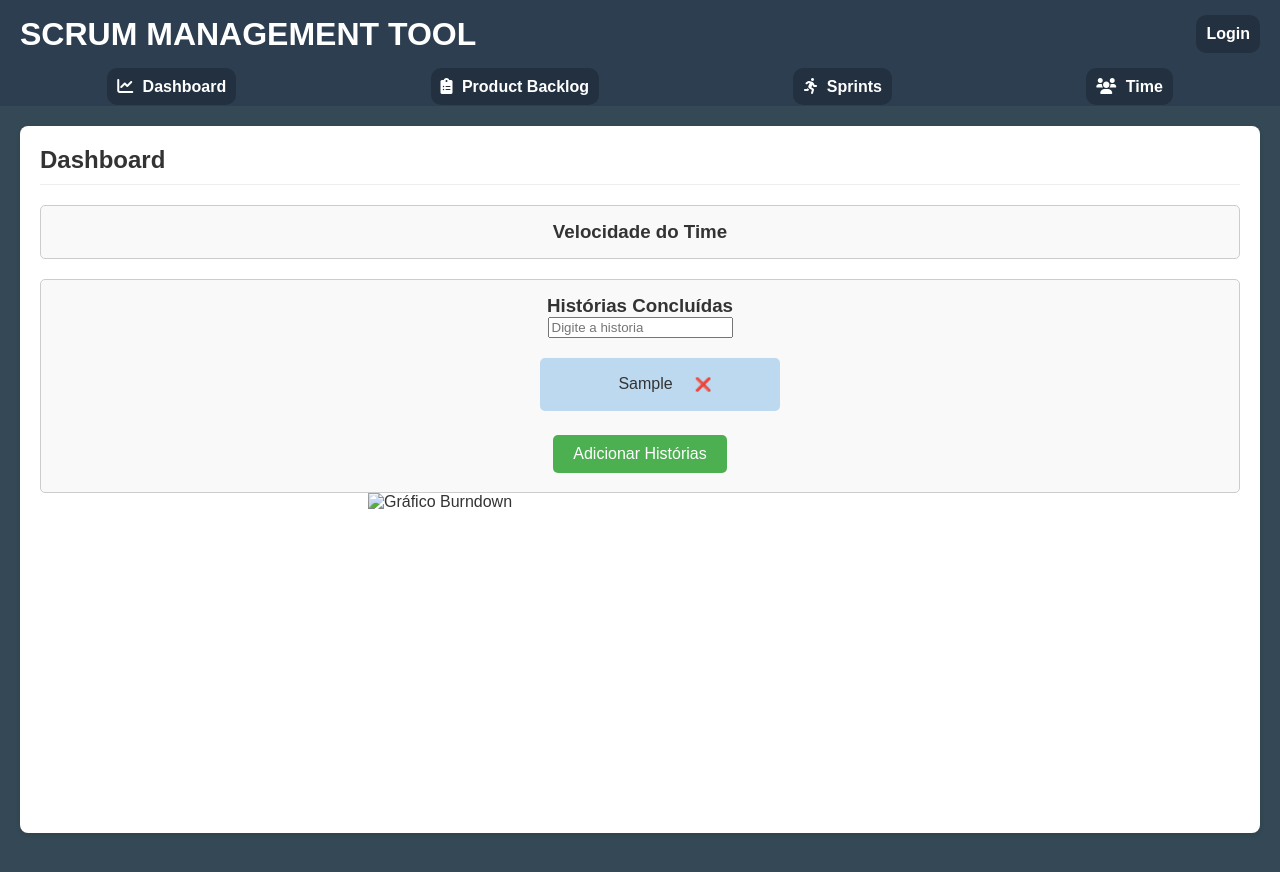
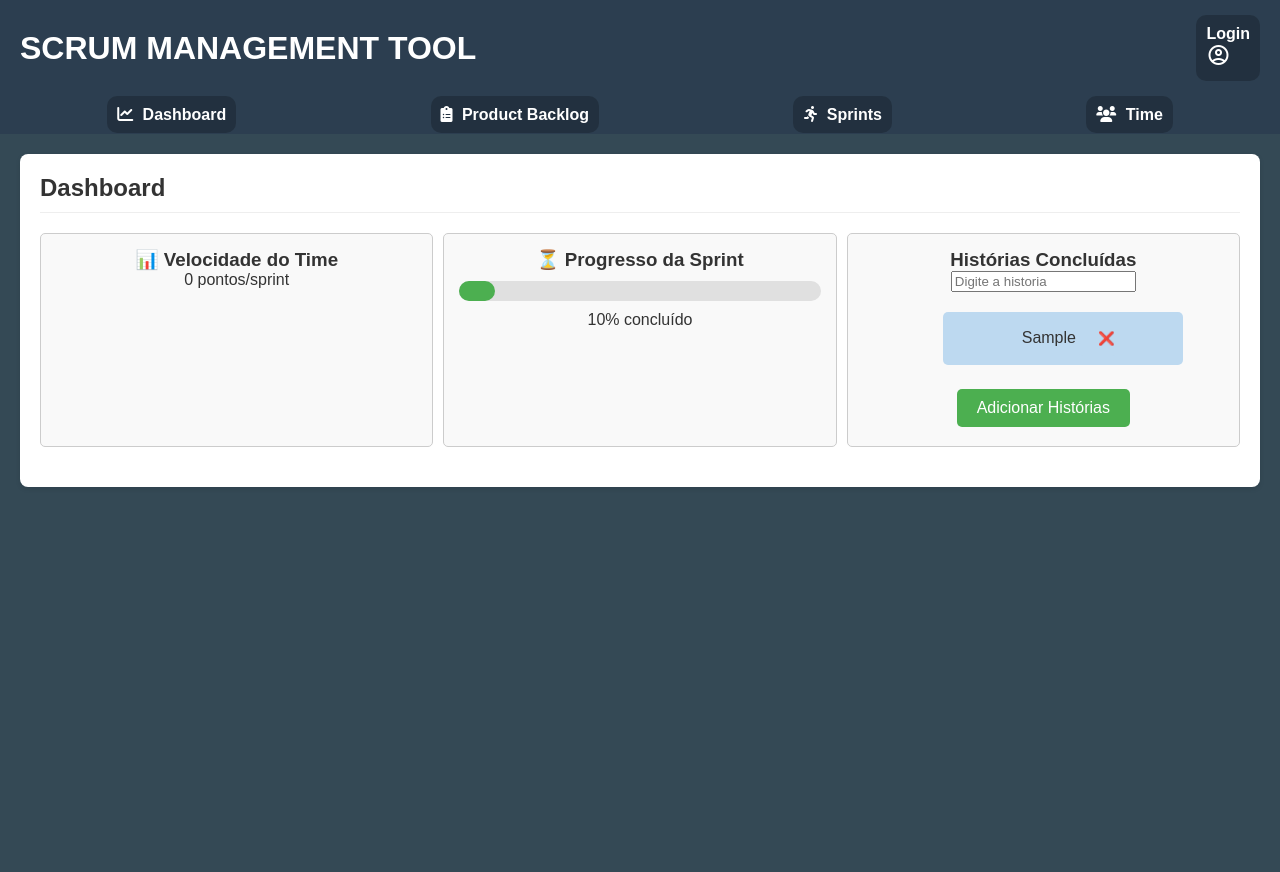
Before and after one commit to MatheuxGualter/ESOF_05, a plain HTML site: page publico/index.html in a window 1280 px wide. Both pictures are taken after typing "Sample" into the empty fields and a click on the button "Adicionar Histórias". After the commit the page ends 800 px from the top, so only its background shows below. Drawn offline with nearby package versions, Linux system fonts and the light colour scheme.

Commit message:
✨: Adicionada barra de progresso

```diff
--- a/publico/app.js
+++ b/publico/app.js
@@ -1,6 +1,10 @@
 const campo = document.querySelector("input");
 const botaoAdicionar = document.getElementById("buttonHistorias");
+const progressBar = document.getElementById("progress-bar");
+const progressText = document.getElementById("progress-text");
 
+let progresso = 0;
+const MAX_HISTORIAS = 10; // Define quantas histórias completam 100%
 
 function adicionarItem() {
     if (campo.value.trim() !== "") {
@@ -14,14 +18,31 @@ function adicionarItem() {
         novoLi.appendChild(novoSpan);
         novoLi.appendChild(novoBotao);
 
-        const interesses = document.querySelector("ol");
-        interesses.appendChild(novoLi);
+        document.querySelector("ol").appendChild(novoLi);
 
         novoBotao.onclick = function () {
-            interesses.removeChild(novoLi);
+            this.parentElement.remove();
+            atualizarProgresso(-10); // Remove 10% se o item for deletado
         };
 
         campo.value = "";
+
+        atualizarProgresso(10);
+    }
+}
+
+function atualizarProgresso(valor) {
+    progresso += valor;
+    progresso = Math.min(100, Math.max(0, progresso));
+
+    progressBar.style.width = `${progresso}%`;
+    progressText.textContent = `${progresso}% concluído`;
+
+    // Muda a cor se atingir 100%
+    if (progresso === 100) {
+        progressBar.style.backgroundColor = "#2E7D32";
+    } else {
+        progressBar.style.backgroundColor = "#4CAF50";
     }
 }
 
--- a/publico/index.html
+++ b/publico/index.html
@@ -6,12 +6,16 @@
   <title>SCRUM Management Tool</title>
   <link rel="stylesheet" href="style.css">
   <link rel="stylesheet" href="https://cdnjs.cloudflare.com/ajax/libs/font-awesome/6.0.0/css/all.min.css">
+  <link rel="stylesheet" href="https://fonts.googleapis.com/css2?family=Material+Symbols+Outlined:opsz,wght,FILL,GRAD@20..48,100..700,0..1,-50..200" />
 </head>
 <body>
   <div id="app">
     <header>
       <h1>SCRUM MANAGEMENT TOOL</h1>
-      <a href="login.html" class="nav-link" >Login</a>
+      <a href="login.html" class="nav-link" >
+            <p>Login</p>
+            <span class="material-symbols-outlined icon-login">account_circle</span>
+        </a>
     </header>
 
     <nav>
@@ -27,11 +31,21 @@
         <section id="dashboard" class="content active">
             <h2>Dashboard</h2>
             <div id="dashboard-info">
+                <!-- Velocidade do Time -->
                 <div class="info-card">
-                    <h3>Velocidade do Time</h3>
-                    <p><span id="velocidade-time"></span></p>
+                    <h3>📊 Velocidade do Time</h3>
+                    <p><span id="velocidade-time">0</span> pontos/sprint</p>
+                    <canvas id="velocity-chart" width="200" height="100"></canvas>
                 </div>
-            </div>
+
+                <!-- Burndown Chart -->
+                <div class="info-card">
+                    <h3>⏳ Progresso da Sprint</h3>
+                    <div class="progress-bar-container">
+                        <div id="progress-bar" class="progress-bar"></div>
+                    </div>
+                    <span id="progress-text">0% concluído</span>
+                </div>
             <div class="info-card">
                 <h3>Histórias Concluídas</h3>
                 <input type="text" id="hist" name="hist" placeholder="Digite a historia">
@@ -39,9 +53,6 @@
 
                 </ol>
                 <button id="buttonHistorias">Adicionar Histórias</button>
-            </div>
-            <div id="burndown-chart">
-                <img src="burndown_placeholder.png" alt="Gráfico Burndown">
             </div>
         </section>
 
--- a/publico/style.css
+++ b/publico/style.css
@@ -488,3 +488,19 @@ ol > li {
     display: inline-block;
     background-color: rgb(189, 217, 240);
 }
+
+.progress-bar-container {
+    width: 100%;
+    height: 20px;
+    background-color: #e0e0e0;
+    border-radius: 10px;
+    margin: 10px 0;
+}
+
+.progress-bar {
+    height: 100%;
+    width: 0%; /* Inicia em 0% */
+    background-color: #4CAF50; /* Cor verde */
+    border-radius: 10px;
+    transition: width 0.3s ease; /* Animação suave */
+}
```
